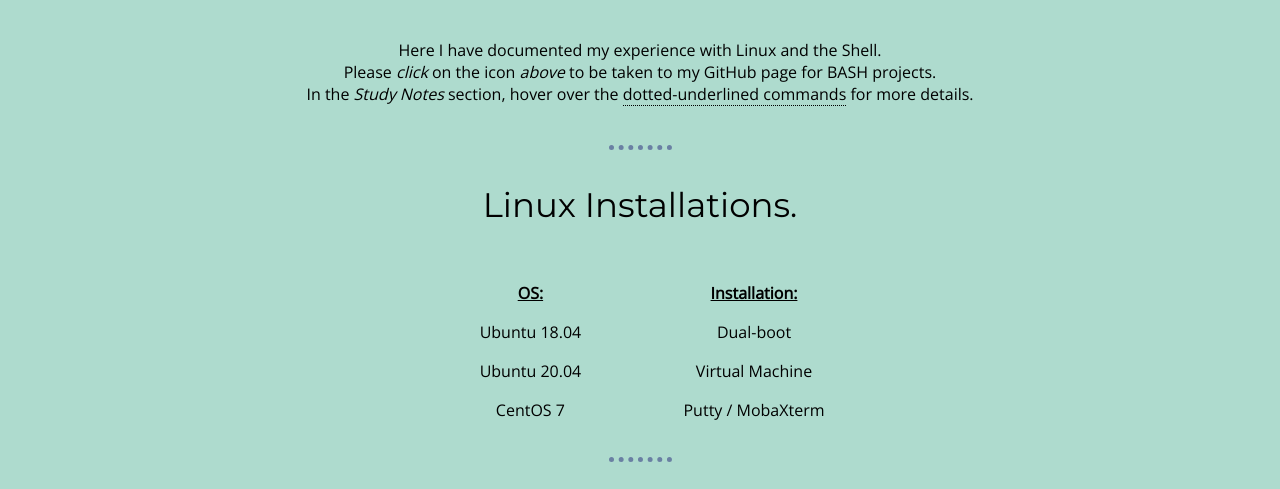
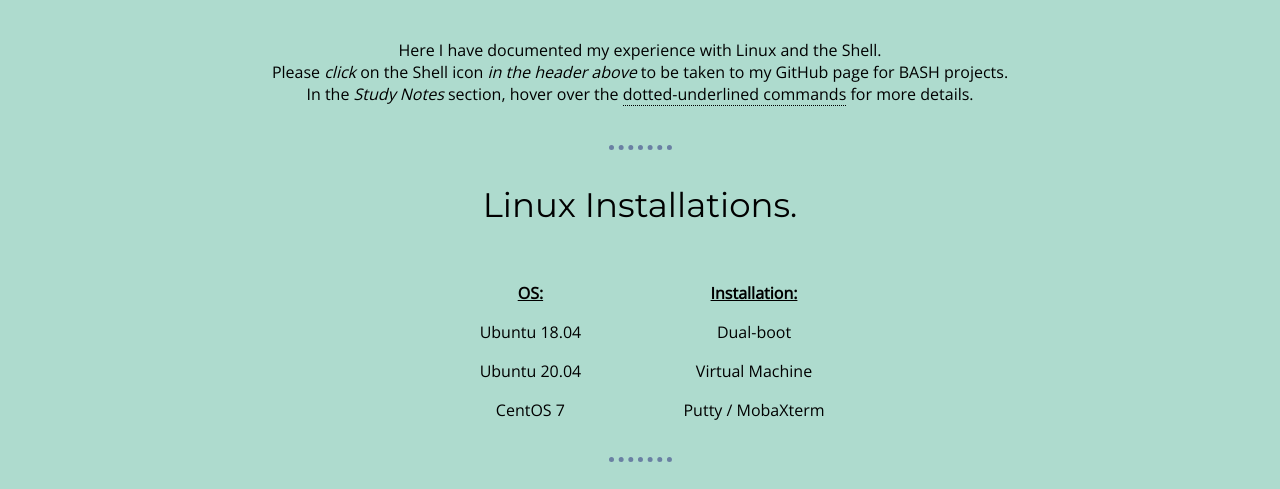
Before and after one commit to CJBright/CJBright.github.io, a plain HTML site: page shell.html in a window 1280 px wide. Shown: the part 303-792 px from the top of the page. Drawn offline with nearby package versions, Linux system fonts and the light colour scheme.

Commit message:
+ indication of where to click for GH

```diff
--- a/shell.html
+++ b/shell.html
@@ -43,7 +43,7 @@
             <div>
 
                 <p class="body-text"> Here I have documented my experience with Linux and the Shell. <br>
-                    Please <i>click</i> on the icon <i>above</i> to be taken to my GitHub page for BASH projects. <br>
+                    Please <i>click</i> on the Shell icon <i>in the header above</i> to be taken to my GitHub page for BASH projects. <br>
                     In the <i>Study Notes</i> section, hover over the <span class="underlined-dotted">dotted-underlined commands</span> for more details.
                 </p>
             </div>
```
